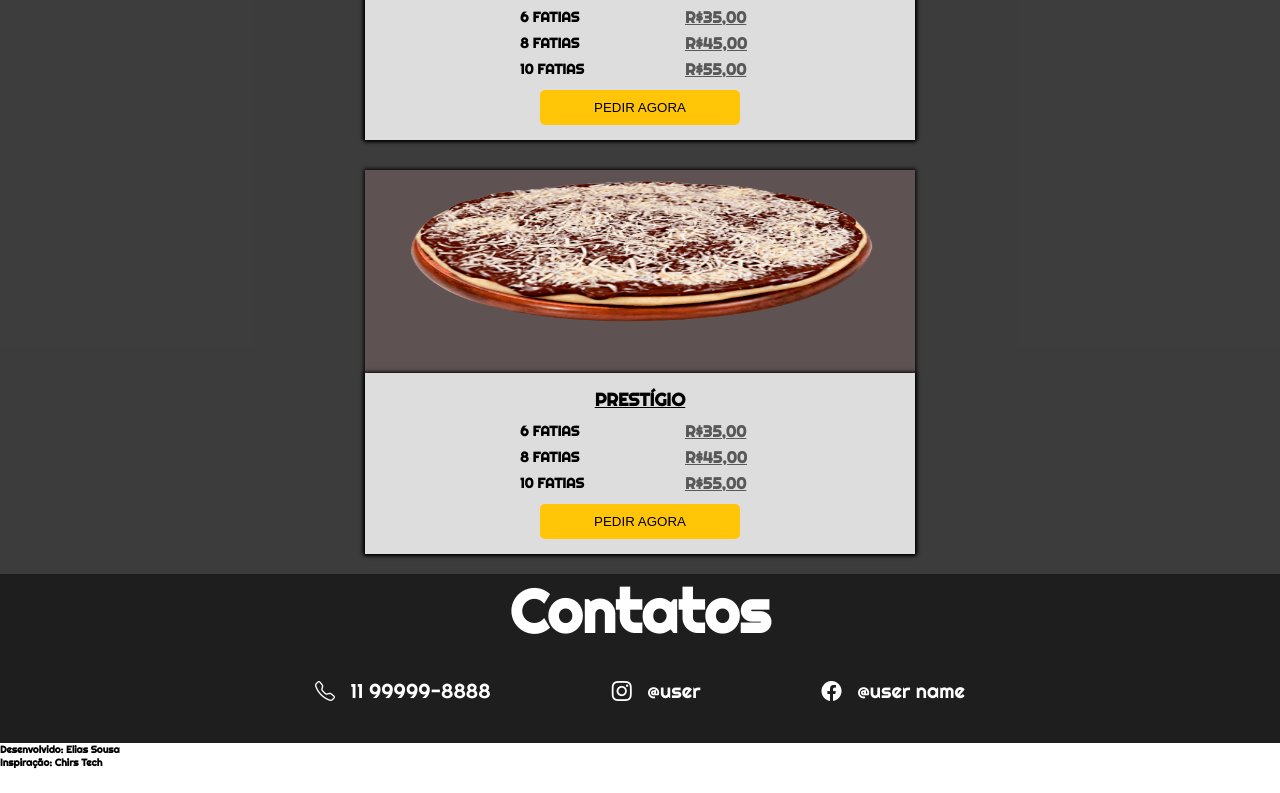
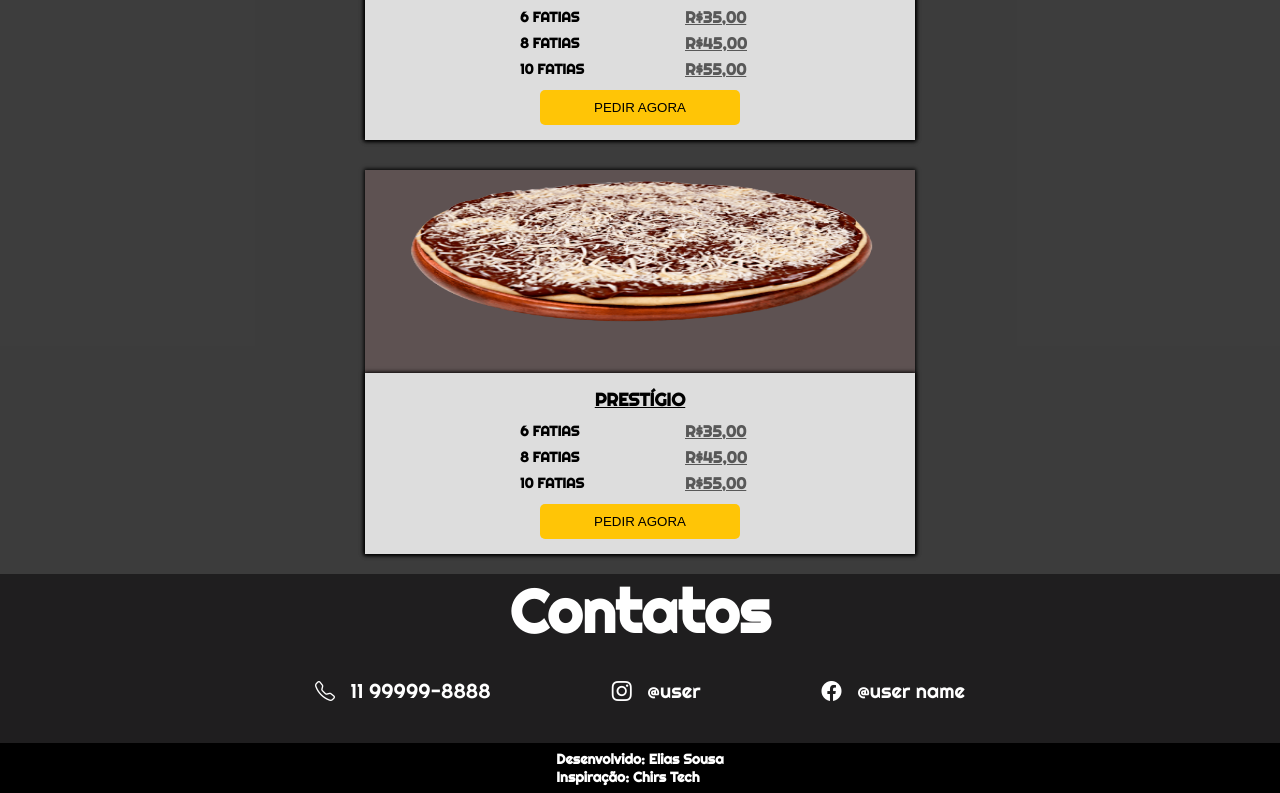
Before and after one commit to eliass0usa/Pizzaria_LandingPage-myversion-, a plain HTML site: page index.html in a window 1280 px wide. Shown: the part 4227-5020 px from the top of the page. Before the commit the page ends 4996 px from the top, so only its background shows below. Drawn offline with nearby package versions, Linux system fonts and the light colour scheme.

Commit message:
:footer: feat Footer

```diff
--- a/style.css
+++ b/style.css
@@ -308,3 +308,13 @@ html {
     color: #ffc506;
     transition: all 200ms ease-in;
 }
+
+footer {
+    height: 50px;
+    background-color: black;
+    color: white;
+    font-size: 1.4rem;
+    display: flex;
+    justify-content: center;
+    align-items: center;
+}
```
